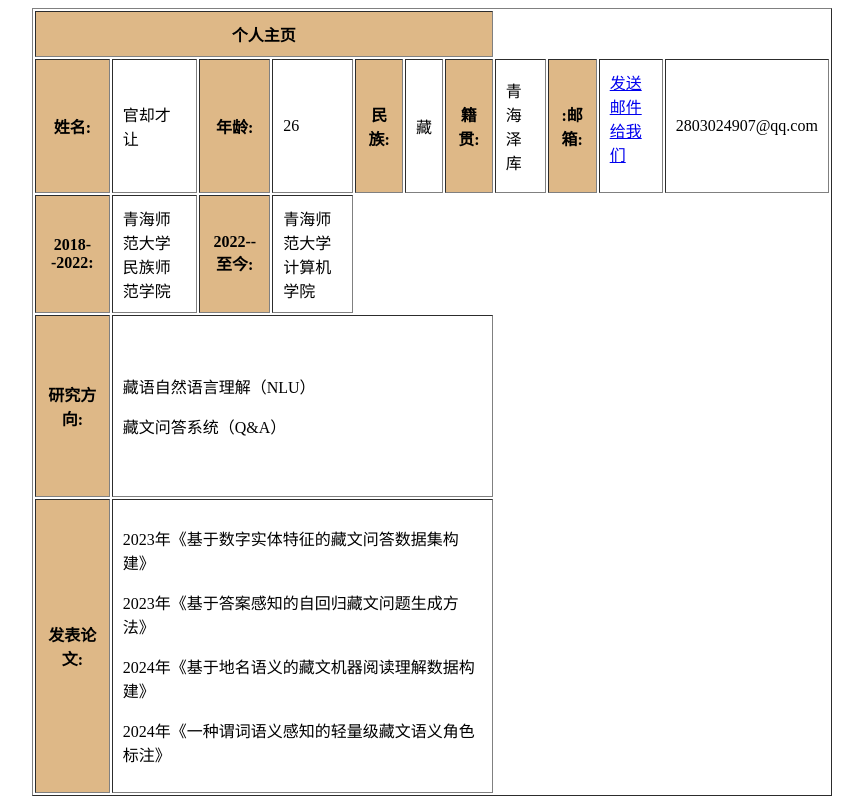
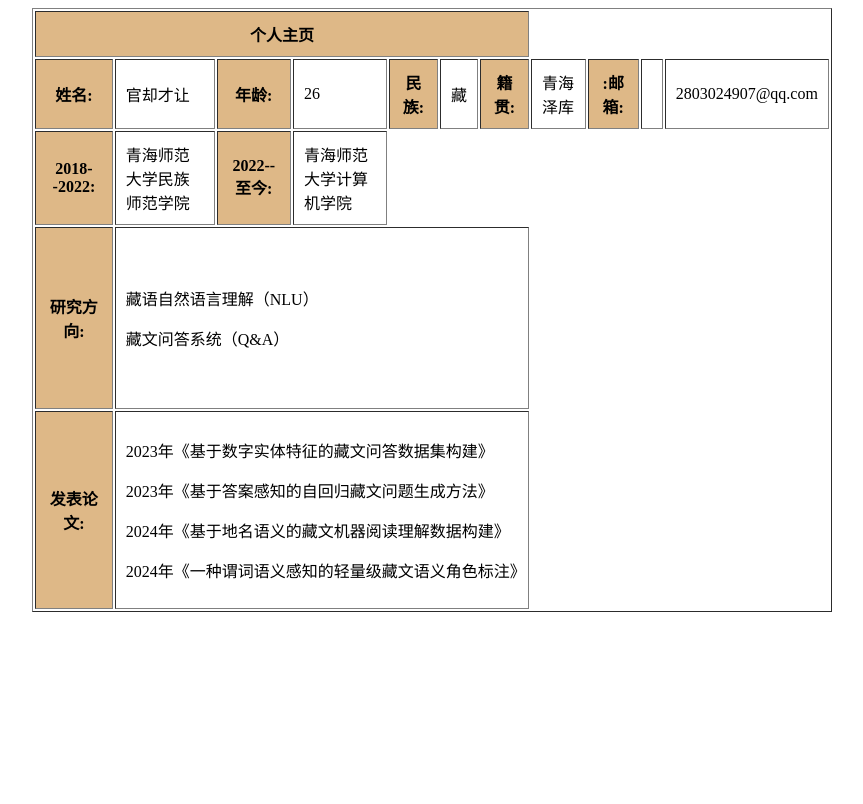
Before and after one commit to zanbajia/Kontsering.github.io, a plain HTML site: page index.html in a window 1280 px wide. Shown: the whole page, without its empty margins (208-1071 px from the left). Drawn offline with Linux system fonts and the light colour scheme.

Commit message:
Update index.html

```diff
--- a/index.html
+++ b/index.html
@@ -24,7 +24,7 @@
             <th bgcolor="BurlyWood">籍贯:</th>
             <td>青海泽库</td>
             <th bgcolor="BurlyWood">:邮箱:</th>
-            <td colspan="2"<p><a href="2803024907@qq.com">发送邮件给我们</a></p></td>
+            <td colspan="2"<p><a href="2803024907@qq.com"></a></p></td>
             <td>2803024907@qq.com</td>
         </tr>
 
```
